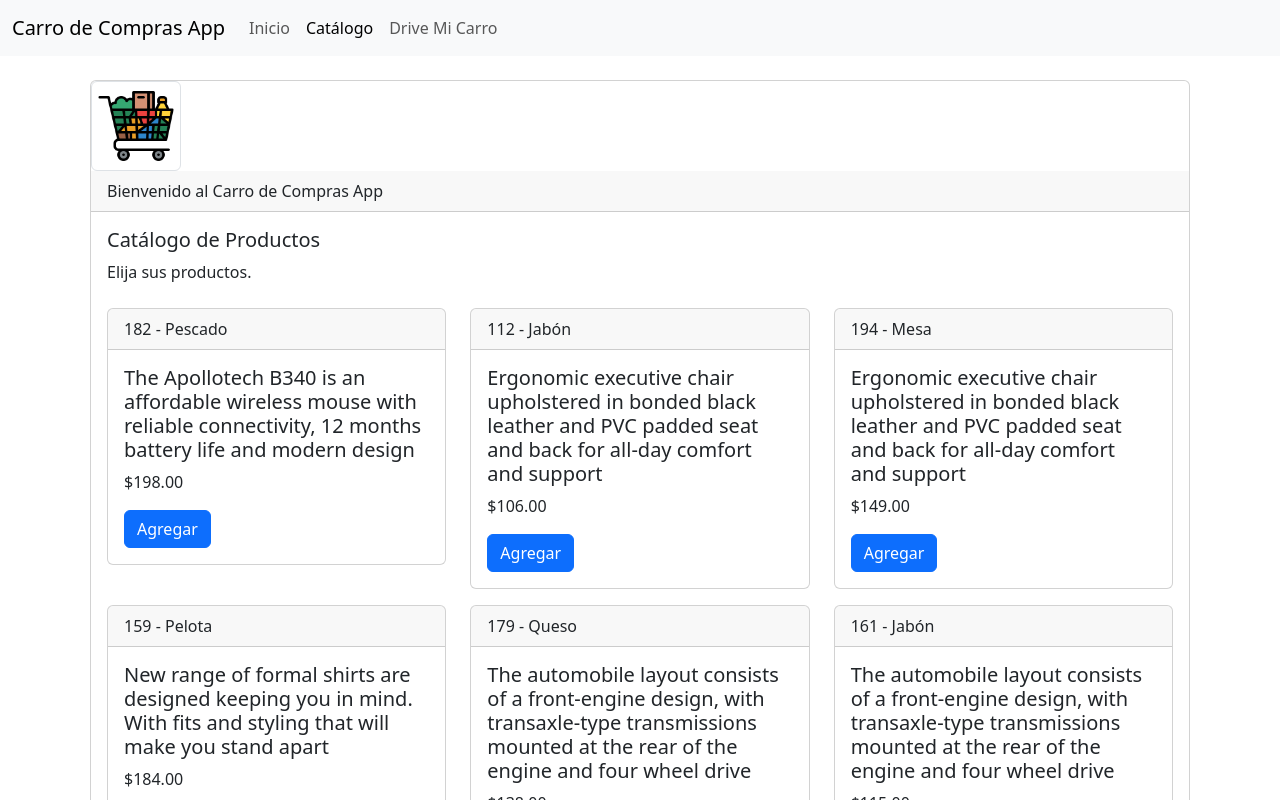
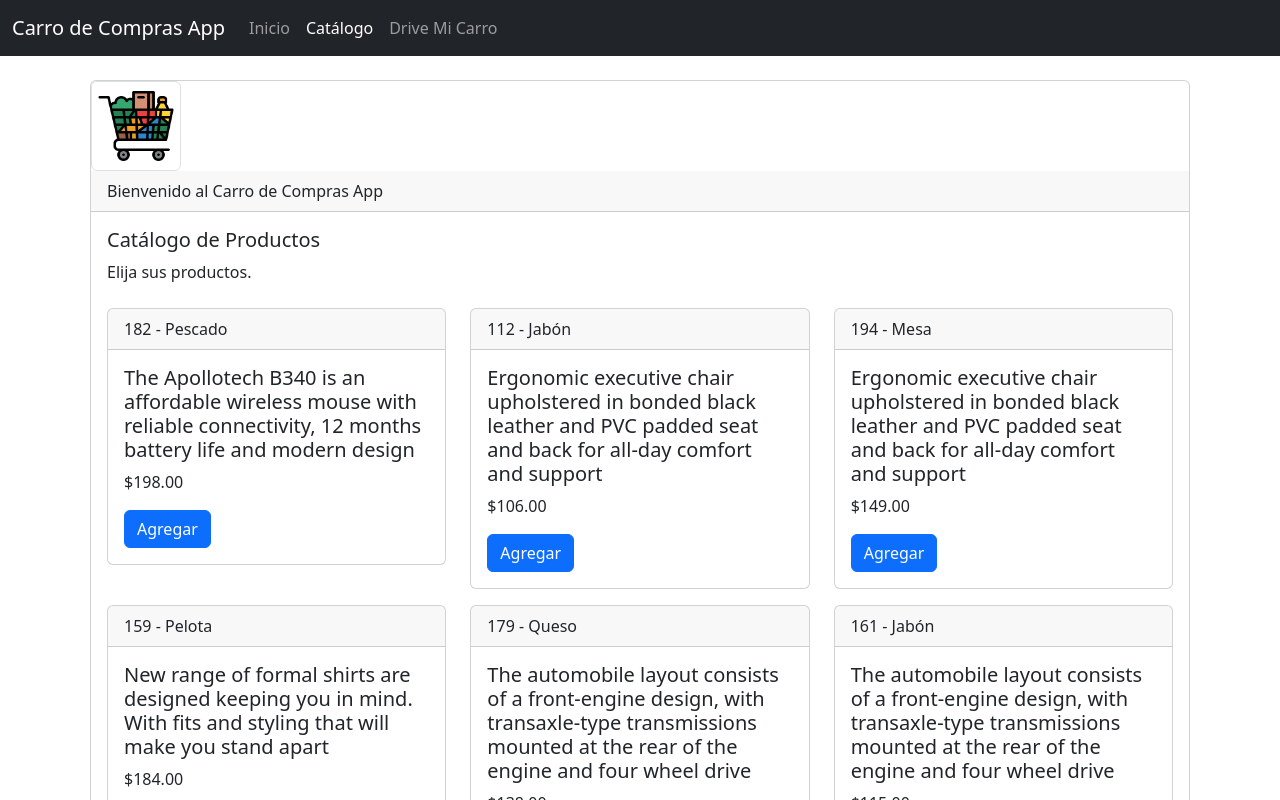
Before and after one commit to zutjmx/carro-compras-app, a React (Vite) app: page /catalogo in a window 1280 px wide. Shown: the top 800 px of the page. Built offline with nearby package versions, Linux system fonts and the light colour scheme.

Commit message:
Se cambia el color de fondo de Navbar

```diff
--- a/src/components/Navbar.jsx
+++ b/src/components/Navbar.jsx
@@ -3,7 +3,7 @@
 export const Navbar = () => {
     return (
         <>
-            <nav className="navbar navbar-expand-lg bg-body-tertiary">
+            <nav className="navbar navbar-expand-lg navbar-dark bg-dark">
                 <div className="container-fluid">
                     <a className="navbar-brand" href="#">Carro de Compras App</a>
                     <button className="navbar-toggler" type="button" data-bs-toggle="collapse" data-bs-target="#navbarNav" aria-controls="navbarNav" aria-expanded="false" aria-label="Toggle navigation">
```
